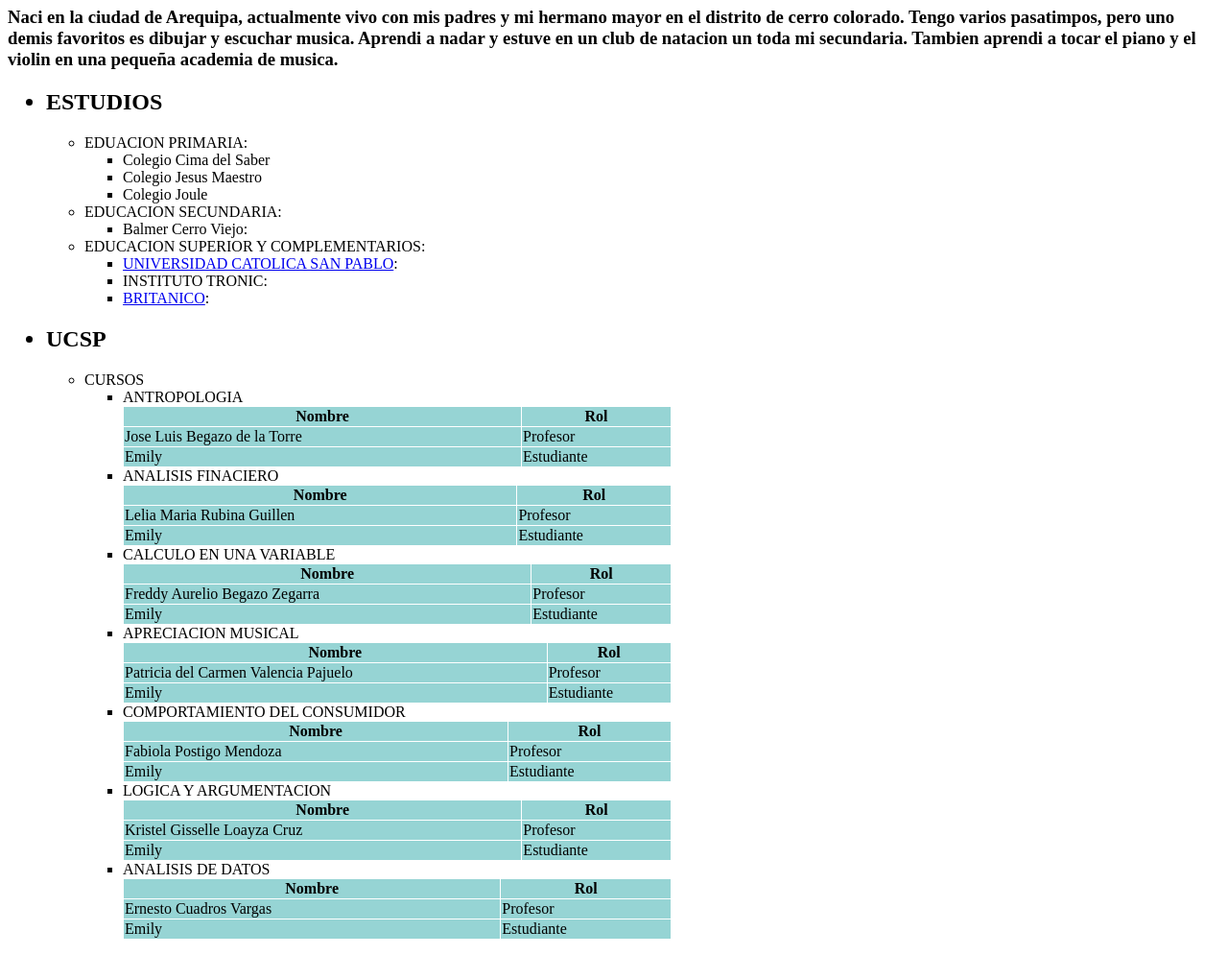
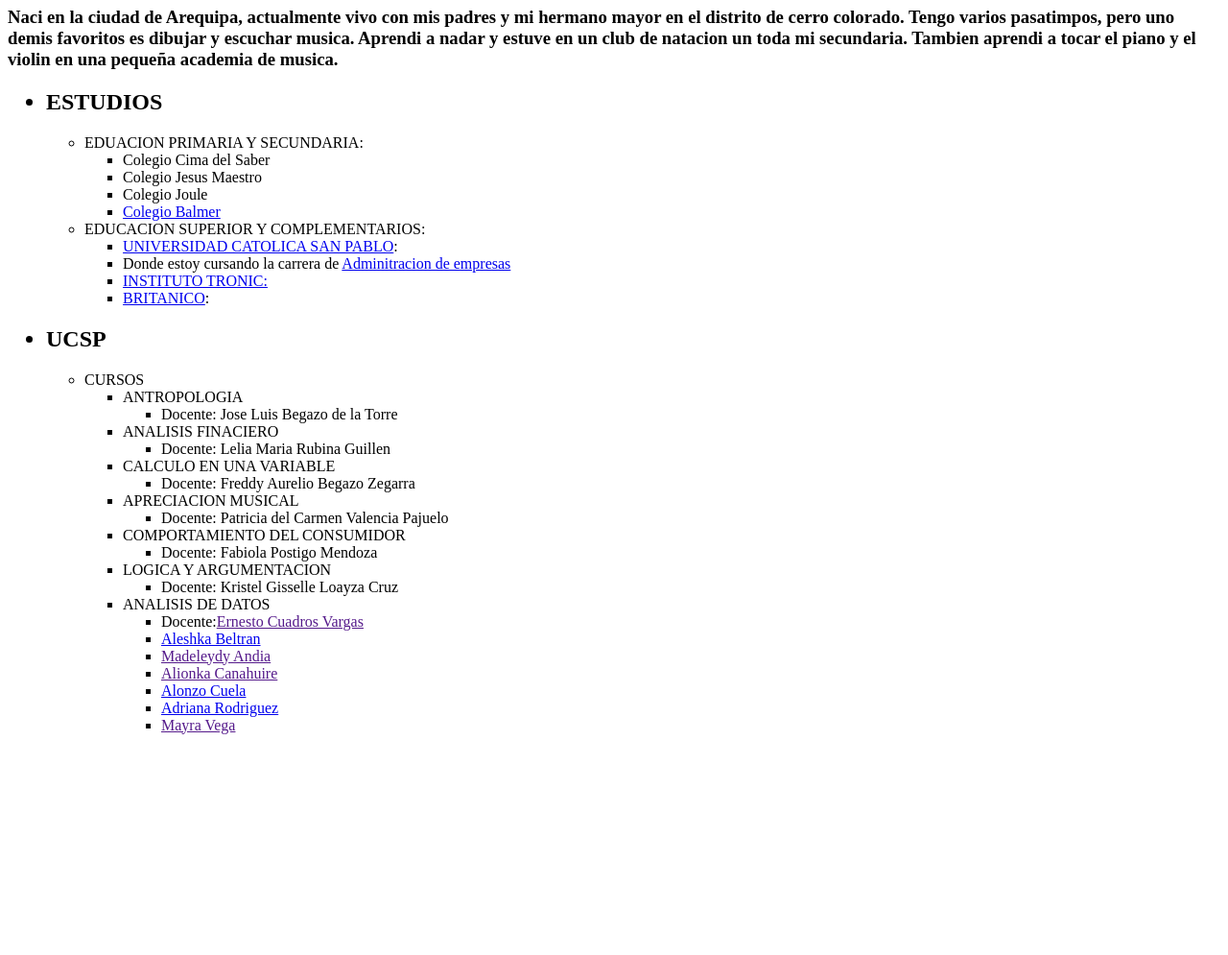
Before and after one commit to EmilyCondoriH/EmilyCondoriH.github.io, a plain HTML site: page index.html in a window 1280 px wide. Shown: the part 73-1068 px from the top of the page at 96% size. After the commit the page ends 854 px from the top, so only its background shows below. Drawn offline with Linux system fonts and the light colour scheme.

Commit message:
index.html

```diff
--- a/index.html
+++ b/index.html
@@ -9,15 +9,20 @@
           th, td {
             background-color: #96D4D4;
           }
+          .centro
+          {
+            text-align: center;
+          }
         </style>
         </head>
         <body>
   <title>Emily Condori H</title>
+  <meta name="KEYWORD" content="Emily, Condori, Huanca">
 </head>
 <body>
 
     <div>
-        <h1 style="background-color: #96D4D4;">Emily Condori Huanca</h1>
+        <h1 style="background-color: #96D4D4;" class="centro">Emily Condori Huanca</h1>
         <h3><p>Naci en la ciudad de Arequipa, actualmente vivo con mis padres y mi hermano mayor en el distrito de cerro colorado.
             Tengo varios pasatimpos, pero uno demis favoritos es dibujar y escuchar musica. Aprendi a nadar y estuve en un club
             de natacion un toda mi secundaria. Tambien aprendi a tocar el piano y el violin en una pequeña academia de musica.</p></h3>
@@ -26,20 +31,21 @@
       <ul>
         <h2><li>ESTUDIOS</li></h2>
           <ul>
-            <li>EDUACION PRIMARIA:</li>
+            <li>EDUACION PRIMARIA Y SECUNDARIA:</li>
                 <ul>
                     <li>Colegio Cima del Saber</li>
                     <li>Colegio Jesus Maestro</li>
                     <li>Colegio Joule</li>
                 </ul>
-            <li>EDUCACION SECUNDARIA:</li>
+
                 <ul>
-                   <li>Balmer Cerro Viejo:</li>
+                   <li><a href="https://www.facebook.com/colegiobalmer?mibextid=ZbWKwL">Colegio Balmer</a>
                 </ul>
             <li>EDUCACION SUPERIOR Y COMPLEMENTARIOS:</li>
                 <ul>
                     <li><a href="https://ucsp.edu.pe/" target="_blank">UNIVERSIDAD CATOLICA SAN PABLO</a>:</li>
-                    <li>INSTITUTO TRONIC:</li>
+                    <li>Donde estoy cursando la carrera de <a href="https://ucsp.edu.pe/carreras/administracion-negocios/">Adminitracion de empresas</a></li>
+                    <li><a href="https://www.facebook.com/TRONICCORPORATION">INSTITUTO TRONIC:</a></li>
                     <li><a href="https://britanico.edu.pe/" target="_blank">BRITANICO</a>:</li>
                 </ul>
           </ul>
@@ -49,132 +55,40 @@
                 <li>CURSOS</li>
                    <ul>
                     <li>ANTROPOLOGIA</li>
+                    <ul>
+                      <li>Docente: Jose Luis Begazo de la Torre</li></ul>
 
-                    <table style="width:50%">
-                        <tr>
-                          <th>Nombre</th>
-                          <th>Rol</th>
+                    <li>ANALISIS FINACIERO</li>
+                    <ul>
+                      <li>Docente: Lelia Maria Rubina Guillen</li></ul>
 
-                        </tr>
-                        <tr>
-                          <td>Jose Luis Begazo de la Torre</td>
-                          <td>Profesor</td>
+                    <li>CALCULO EN UNA VARIABLE</li>
+                    <ul>
+                      <li>Docente: Freddy Aurelio Begazo Zegarra</li></ul>
 
-                        </tr>
-                        <tr>
-                          <td>Emily</td>
-                          <td>Estudiante</td>
+                    <li>APRECIACION MUSICAL</li>
+                    <ul>
+                      <li>Docente: Patricia del Carmen Valencia Pajuelo</li>
+                    </ul>
 
-                        </tr>
-                      </table>
-                    <li>ANALISIS FINACIERO</li>
-                    <table style="width:50%">
-                        <tr>
-                          <th>Nombre</th>
-                          <th>Rol</th>
+                    <li>COMPORTAMIENTO DEL CONSUMIDOR</li>
+                    <ul>
+                      <li>Docente: Fabiola Postigo Mendoza</li></ul>
 
-                        </tr>
-                        <tr>
-                          <td>Lelia Maria Rubina Guillen</td>
-                          <td>Profesor</td>
+                    <li>LOGICA Y ARGUMENTACION</li>
+                    <ul>
+                      <li>Docente: Kristel Gisselle Loayza Cruz</li></ul>
 
-                        </tr>
-                        <tr>
-                          <td>Emily</td>
-                          <td>Estudiante</td>
-
-                        </tr>
-                      </table>
-                    <li>CALCULO EN UNA VARIABLE</li>
-                    <table style="width:50%">
-                        <tr>
-                            <th>Nombre</th>
-                            <th>Rol</th>
-
-                        </tr>
-                        <tr>
-                          <td>Freddy Aurelio Begazo Zegarra</td>
-                          <td>Profesor</td>
-
-                        </tr>
-                        <tr>
-                          <td>Emily</td>
-                          <td>Estudiante</td>
-
-                        </tr>
-                      </table>
-                    <li>APRECIACION MUSICAL</li>
-                    <table style="width:50%">
-                        <tr>
-                          <th>Nombre</th>
-                          <th>Rol</th>
-
-                        </tr>
-                        <tr>
-                          <td>Patricia del Carmen Valencia Pajuelo</td>
-                          <td>Profesor</td>
-
-                        </tr>
-                        <tr>
-                          <td>Emily</td>
-                          <td>Estudiante</td>
-
-                        </tr>
-                      </table>
-                    <li>COMPORTAMIENTO DEL CONSUMIDOR</li>
-                    <table style="width:50%">
-                        <tr>
-                          <th>Nombre</th>
-                          <th>Rol</th>
-
-                        </tr>
-                        <tr>
-                          <td>Fabiola Postigo Mendoza </td>
-                          <td>Profesor</td>
-
-                        </tr>
-                        <tr>
-                          <td>Emily</td>
-                          <td>Estudiante</td>
-
-                        </tr>
-                      </table>
-                    <li>LOGICA Y ARGUMENTACION</li>
-                    <table style="width:50%">
-                        <tr>
-                          <th>Nombre</th>
-                          <th>Rol</th>
-
-                        </tr>
-                        <tr>
-                          <td>Kristel Gisselle Loayza Cruz</td>
-                          <td>Profesor</td>
-
-                        </tr>
-                        <tr>
-                          <td>Emily</td>
-                          <td>Estudiante</td>
-
-                        </tr>
-                      </table>
                     <li>ANALISIS DE DATOS</li>
-                    <table style="width:50%">
-                        <tr>
-                          <th>Nombre</th>
-                          <th>Rol</th>
-
-                        </tr>
-                        <tr>
-                          <td>Ernesto Cuadros Vargas</td>
-                          <td>Profesor</td>
-
-                        </tr>
-                        <tr>
-                          <td>Emily</td>
-                          <td>Estudiante</td>
-
-                        </tr>
-                      </table>
+                    <ul>
+                      <li>Docente:<a href="">Ernesto Cuadros Vargas</a></li>
+                      <li><a href="https://aleshka18.github.io/aleshkabeltran/">Aleshka Beltran</a></li>
+                      <li><a href="">Madeleydy Andia</a></li>
+                      <li><a href="">Alionka Canahuire</a></li>
+                      <li><a href="https://dnursaurio.github.io">Alonzo Cuela</a></li>
+                      <li><a href="https://adrianarz7.github.io/AdrianaRz.github.io/">Adriana Rodriguez</a></li>
+                      <li><a href="">Mayra Vega</a></li>
+                    </ul>
                 </ul>
             </ul>
       </ul>
```
